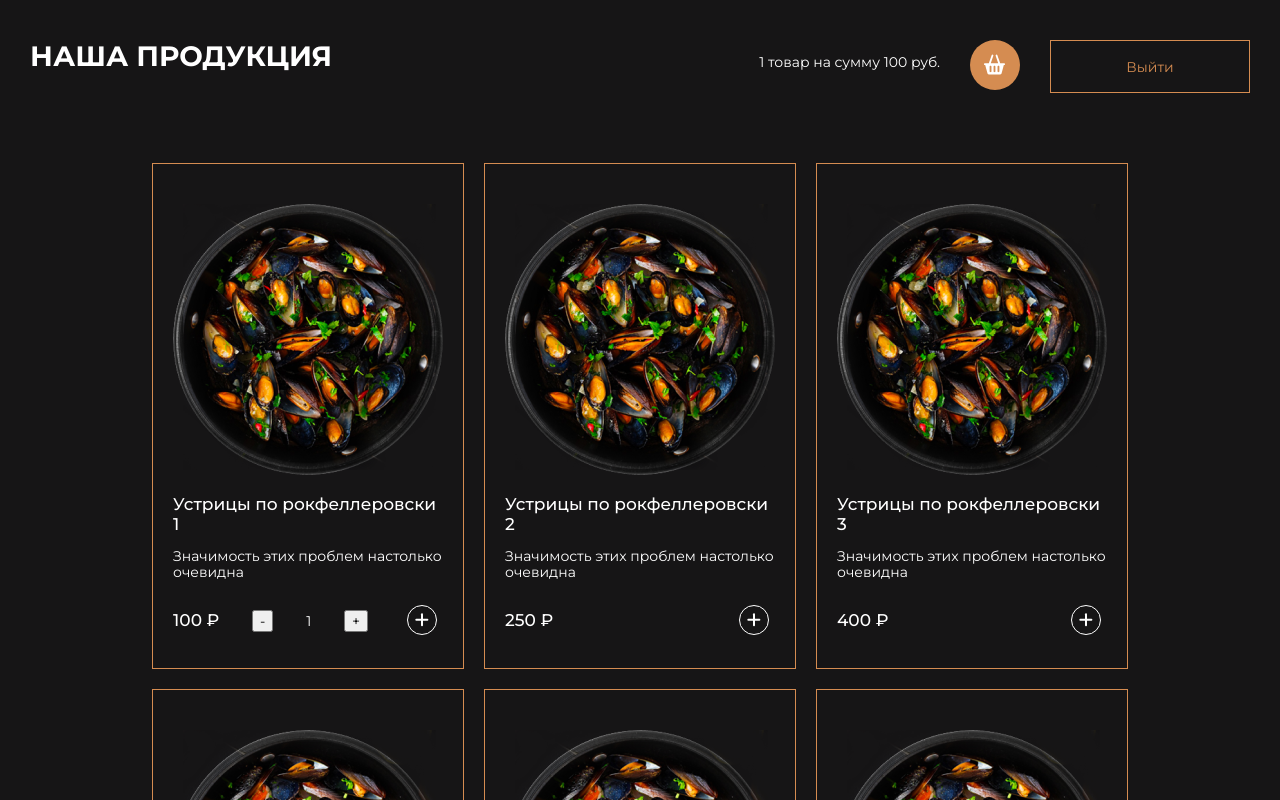
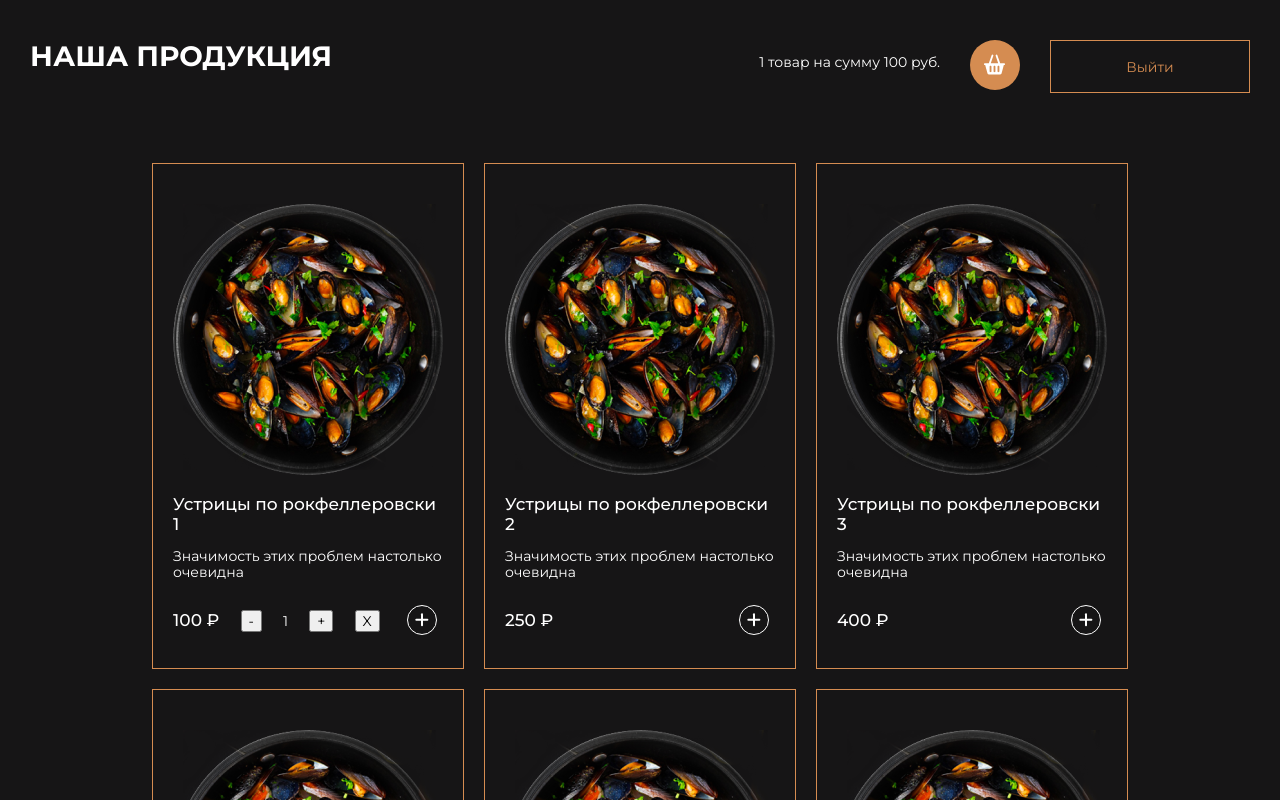
Before and after one commit to AlexAven/food-delivery, a React (Vite) app: page / in a window 1280 px wide. Both pictures are taken after a click on the button 422 px from the left and 621 px from the top of the page. Shown: the top 800 px of the page. Built offline with nearby package versions, Linux system fonts and the light colour scheme.

Commit message:
slices logic updated

```diff
--- a/src/components/Card/Card.jsx
+++ b/src/components/Card/Card.jsx
@@ -2,7 +2,7 @@ import { useDispatch, useSelector } from 'react-redux';
 
 import AddButton from '../../assets/images/add-btn.svg?react';
 import styles from './Card.module.scss';
-import { addToCart, incrementItem, decrementItem } from '../../features/cartSlice';
+import { addToCart, incrementItem, decrementItem, removeItem } from '../../features/cartSlice';
 
 const Card = (props) => {
   const { photo, id, title, description, price } = props;
@@ -10,6 +10,7 @@ const Card = (props) => {
   const dispatch = useDispatch();
   const handleDecrease = () => dispatch(decrementItem(props)); // временно
   const handleIncrease = () => dispatch(incrementItem(props)); // временно
+  const handleRemove = () => dispatch(removeItem(props)); // временно
   const handleAddToCart = () => dispatch(addToCart(props));
 
   return (
@@ -24,6 +25,7 @@ const Card = (props) => {
             <button onClick={handleDecrease}>-</button>
             {entities[id].qty}
             <button onClick={handleIncrease}>+</button>
+            <button onClick={handleRemove}>X</button>
           </>
         )}
         <button className={styles.card__addToCart}>
--- a/src/features/cartSlice.js
+++ b/src/features/cartSlice.js
@@ -6,7 +6,6 @@ const initialState = {
   totalItems: 0,
   totalPrice: 0,
 };
-
 const calculateTotals = (state) => {
   const totals = state.ids.reduce(
     (acc, id) => {
@@ -30,7 +29,6 @@ const cartSlice = createSlice({
   reducers: {
     addToCart: (state, { payload }) => {
       const itemId = payload.id;
-
       if (state.entities[itemId]) {
         state.entities[itemId].qty += 1;
       } else {
@@ -42,17 +40,13 @@ const cartSlice = createSlice({
 
     incrementItem: (state, { payload }) => {
       const itemId = payload.id;
-
       state.entities[itemId].qty += 1;
       calculateTotals(state);
     },
 
     decrementItem: (state, { payload }) => {
-      console.log('DECREMENT', payload);
       const itemId = payload.id;
-
       if (state.entities[itemId].qty - 1 === 0) {
-        console.log('boom!');
         delete state.entities[itemId];
         state.ids = state.ids.filter((item) => item !== itemId);
       } else {
@@ -63,9 +57,8 @@ const cartSlice = createSlice({
 
     removeItem: (state, { payload }) => {
       const itemId = payload.id;
-
       delete state.entities[itemId];
-      state.ids = state.ids.filter((item) => item.id !== itemId);
+      state.ids = state.ids.filter((item) => item !== itemId);
       calculateTotals(state);
     },
   },
```
